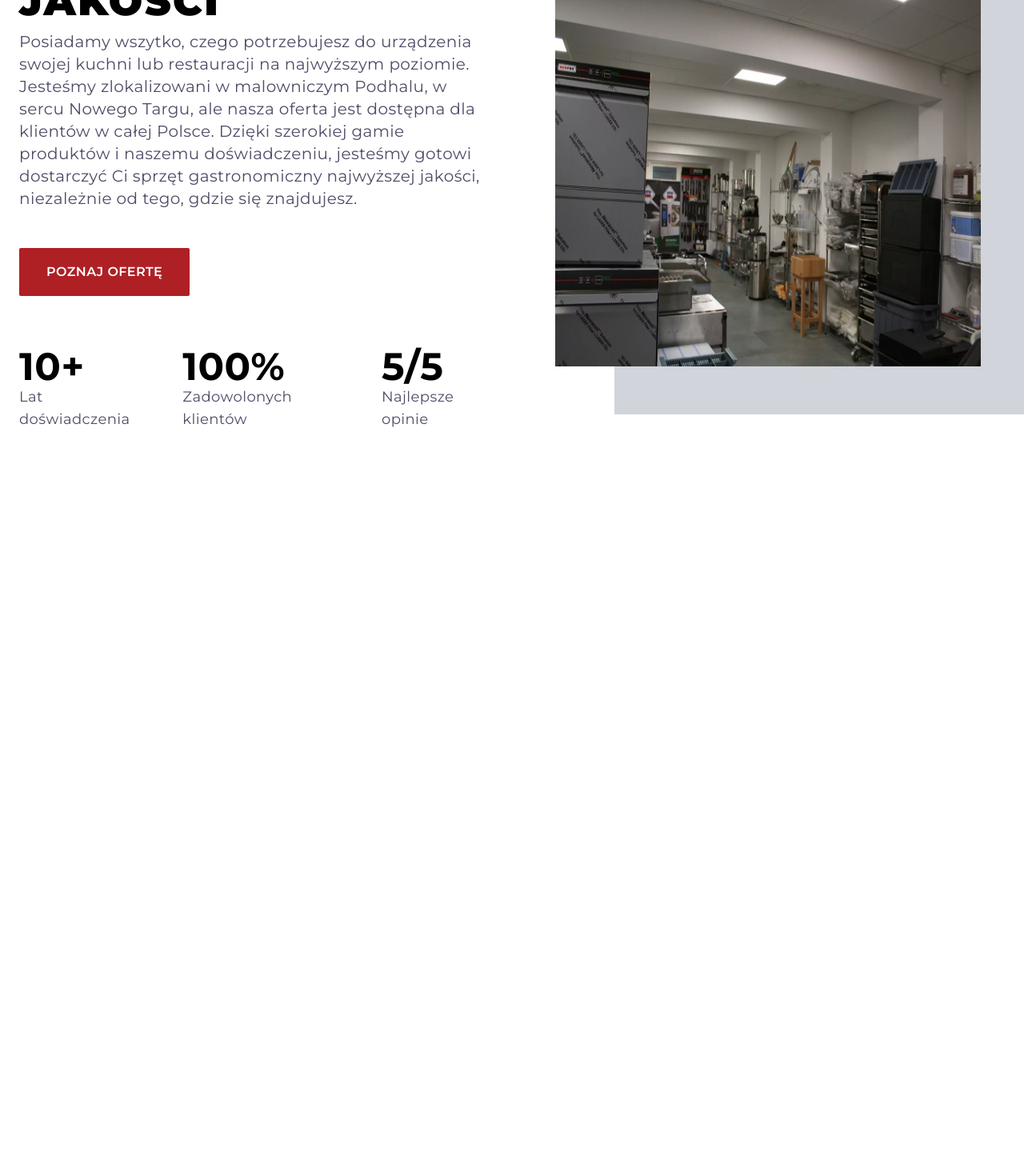
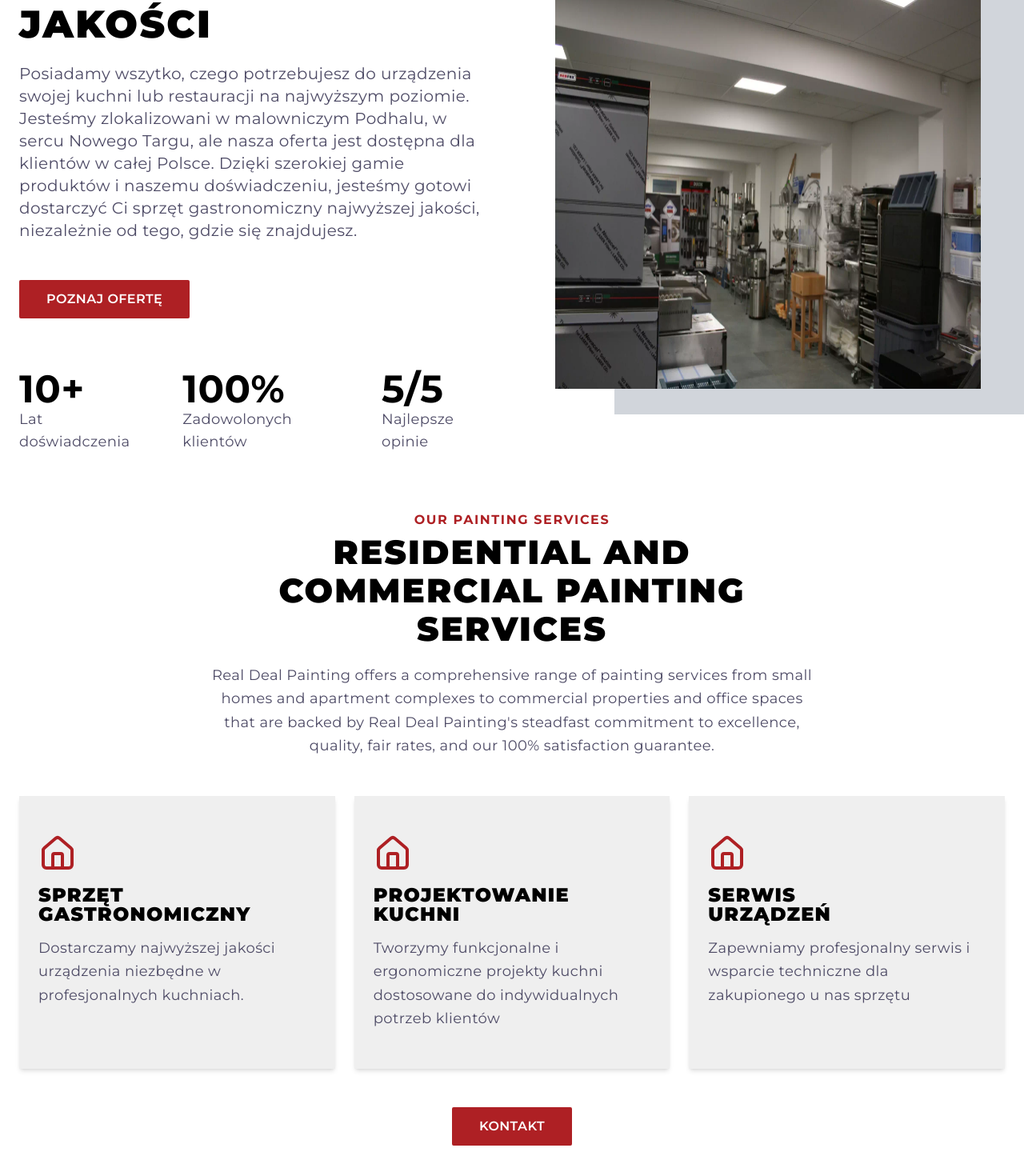
Before and after one commit to marekgacekdev45/bentto, a Next.js app: page / in a window 1280 px wide. Shown: the part 282-1752 px from the top of the page at 80% size. Before the commit the page ends 880 px from the top, so only its background shows below. Built offline with nearby package versions, Linux system fonts and the light colour scheme.

Commit message:
create about section

```diff
--- a/app/(root)/page.tsx
+++ b/app/(root)/page.tsx
@@ -1,3 +1,4 @@
+import About from "@/components/home/about";
 import Hero from "@/components/home/hero";
 
 export default function Home() {
@@ -6,6 +7,7 @@ export default function Home() {
     return (
         <>
       <Hero/>
+      <About/>
         </>
     );
 }
--- a/app/globals.css
+++ b/app/globals.css
@@ -3,30 +3,39 @@
 @tailwind utilities;
 
 @layer base {
+
+	html{
+		@apply scroll-smooth
+	}
+
 	body {
-		@apply font-normal text-text tracking-wide  ;
+		@apply font-normal text-text tracking-wide;
 	}
 }
 
 @layer utilities {
-.wrapper{
-	@apply max-w-screen-2xl mx-auto px-6 md:px-20 lg:px-6
-}
+	.wrapper {
+		@apply max-w-screen-2xl mx-auto px-6 md:px-20 lg:px-6;
+	}
+
+	.preheading{
+		@apply uppercase font-bold tracking-widest text-secondary-400
+	}
 
 	.heading {
-		@apply font-medium;
+		@apply uppercase text-[42px] font-black text-black  tracking-wider leading-[3rem];
 	}
-	/* .text {
-		@apply font-light;
-	} */
+	.text {
+		@apply leading-relaxed text-lg;
+	}
 	.link-hover {
-		@apply relative w-fit block after:block after:content-[''] after:absolute after:h-[1px] after:bg-secondary-400 after:w-full after:scale-x-0 after:hover:scale-x-100 after:transition after:duration-300 after:origin-left;
+		@apply relative w-fit block after:block after:content-[''] after:absolute after:h-[2px] after:bg-secondary-400 after:w-full after:scale-x-0 after:hover:scale-x-100 after:transition after:duration-300 after:origin-left;
 	}
 	.link-hover--group {
-		@apply relative w-fit block after:block after:content-[''] after:absolute after:h-[1px] after:bg-secondary-400 after:w-full after:scale-x-0 after:group-hover:scale-x-100 after:transition after:duration-300 after:origin-left;
+		@apply relative w-fit block after:block after:content-[''] after:absolute after:h-[2px] after:bg-secondary-400 after:w-full after:scale-x-0 after:group-hover:scale-x-100 after:transition after:duration-300 after:origin-left;
 	}
-	.link-active{
-		@apply relative w-fit block after:block after:content-[''] after:absolute after:h-[1px] after:bg-secondary-400 after:w-full
+	.link-active {
+		@apply relative w-fit block after:block after:content-[''] after:absolute after:h-[2px] after:bg-secondary-400 after:w-full;
 	}
 
 	.topbar_link {
--- a/components/button.tsx
+++ b/components/button.tsx
@@ -6,7 +6,7 @@ const Button = ({ className, href, label }: { href: string; label: string; class
 		<Link
 			href={href}
 			className={cn(
-				'rounded-sm px-8 py-2.5 md:py-4 overflow-hidden relative group cursor-pointer border-2 font-semibold border-secondary-400 text-white bg-secondary-400 uppercase',
+				'rounded-sm px-8 py-2.5 overflow-hidden relative group cursor-pointer border-2 font-semibold border-secondary-400 text-white bg-secondary-400 uppercase',
 				className
 			)}>
 			<span className='absolute w-64 h-0 transition-all duration-300 origin-center rotate-45 -translate-x-20 bg-white top-1/2 group-hover:h-64 group-hover:-translate-y-32 ease'></span>
--- a/components/header.tsx
+++ b/components/header.tsx
@@ -15,7 +15,7 @@ const navLinks = [
 	{
 		id: 1,
 		title: 'O nas',
-		href: '/',
+		href: '/#o-nas',
 		desktop: true,
 	},
 	{
@@ -98,7 +98,7 @@ const Navbar = () => {
 						<li key={item.id} className={`${item.desktop ? '' : '2xl:hidden'}`}>
 							<Link
 								href={item.href}
-								className={`uppercase text-[19px] font-semibold ${pathname === item.href ? 'link-active' : 'link-hover'}`}>
+								className={`uppercase text-[19px] font-bold text-black ${pathname === item.href ? 'link-active' : 'link-hover'}`}>
 								{item.title}
 							</Link>
 						</li>
--- /dev/null
+++ b/components/home/about.tsx
@@ -0,0 +1,67 @@
+import { Home } from 'lucide-react'
+import Image from 'next/image'
+
+import test from '@/public/images/bentto_1.webp'
+import Button from '../button'
+
+const offers = [
+	{
+		id: 1,
+		title: 'Sprzęt gastronomiczny',
+		description: 'Dostarczamy najwyższej jakości urządzenia niezbędne w profesjonalnych kuchniach.',
+		icon: <Home className='text-secondary-400 group-hover:text-primary-200 duration-500 size-12' />,
+		image: '/images/bentto_1.webp',
+	},
+	{
+		id: 2,
+		title: 'Projektowanie kuchni',
+		description: 'Tworzymy funkcjonalne i ergonomiczne projekty kuchni dostosowane do indywidualnych potrzeb klientów',
+		icon: <Home className='text-secondary-400 group-hover:text-primary-200 duration-500  size-12' />,
+		image: '/images/bentto_1.webp',
+	},
+	{
+		id: 3,
+		title: 'Serwis <br/> urządzeń',
+		description: 'Zapewniamy profesjonalny serwis i wsparcie techniczne dla zakupionego u nas sprzętu',
+		icon: <Home className='text-secondary-400 group-hover:text-primary-200 duration-500  size-12' />,
+		image: '/images/bentto_1.webp',
+	},
+]
+
+const About = () => {
+	return (
+		<section id='o-nas' className='pt-10 pb-10'>
+			<div className='wrapper !max-w-screen-xl'>
+				<div className='max-w-screen-md mx-auto text-center space-y-1'>
+					<span className='preheading'>Our painting services</span>
+					<h2 className='heading '>Residential And Commercial Painting Services</h2>
+					<p className='leading-relaxed text-lg pt-4'>
+						Real Deal Painting offers a comprehensive range of painting services from small homes and apartment
+						complexes to commercial properties and office spaces that are backed by Real Deal Painting's steadfast
+						commitment to excellence, quality, fair rates, and our 100% satisfaction guarantee.
+					</p>
+				</div>
+				<div className='grid grid-cols-1 lg:grid-cols-3 gap-6 2xl:gap-12 my-12 '>
+					{offers.map(offer => (
+						<div
+							key={offer.id}
+							className='group bg-primary-600 hover:bg-secondary-400/80 duration-500 flex flex-col justify-start gap-4 px-6 py-12 2xl:p-12 shadow-md relative md:w-3/4 lg:w-full mx-auto'>
+							{offer.icon}
+							<h3
+								className='heading !text-2xl !leading-none group-hover:!text-primary-200 !duration-500'
+								dangerouslySetInnerHTML={{ __html: offer.title }}
+							/>
+							<p className='text group-hover:!text-primary-200 !duration-500'>{offer.description}</p>
+							<Image src={offer.image} alt={offer.title} className='-z-10' fill quality={60} />
+						</div>
+					))}
+				</div>
+				<div className='flex justify-center'>
+					<Button href='/kontakt' label='Kontakt' className='' />
+				</div>
+			</div>
+		</section>
+	)
+}
+
+export default About
--- a/components/home/hero.tsx
+++ b/components/home/hero.tsx
@@ -5,13 +5,13 @@ import HeroImg from '@/public/images/bentto_1.webp'
 
 const Hero = () => {
 	return (
-		<section className='pt-48 lg:pt-36 relative lg:h-screen mb-20'>
+		<section className='pt-48 lg:pt-36 relative lg:h-screen mb-10 sm:mb-20'>
 			<div className='hidden lg:block absolute inset-y-0 left-[60%] right-0 bg-gray-300 -z-10'></div>
 			<div className='wrapper grid grid-cols-1 lg:grid-cols-2 h-full gap-12 2xl:gap-32 '>
 				{/* text */}
 				<div className='flex flex-col justify-center items-center lg:items-start text-center lg:text-left '>
-					<h1 className='uppercase text-[25px] xxs:text-3xl xs:text-4xl xl:text-[50px] font-black text-black font-text tracking-wider leading-[1.1]'>Sprzęt gastronomiczny najwyższej jakości</h1>
-					<p className=' md:text-xl leading-relaxed font-text mt-4'>
+					<h1 className='heading !text-[25px]  xxs:!text-3xl xs:!text-4xl xl:!text-5xl'>Sprzęt gastronomiczny najwyższej jakości</h1>
+					<p className=' md:text-xl leading-relaxed  mt-6'>
 						Posiadamy wszytko, czego potrzebujesz do urządzenia swojej kuchni lub restauracji na najwyższym poziomie.
 						Jesteśmy zlokalizowani w malowniczym Podhalu, w sercu Nowego Targu, ale nasza oferta jest dostępna dla
 						klientów w całej Polsce. Dzięki szerokiej gamie produktów i naszemu doświadczeniu, jesteśmy gotowi
@@ -35,7 +35,7 @@ const Hero = () => {
 					</ul>
 				</div>
 				{/* image */}
-				<Image src={HeroImg} alt='2' width={600} height={814} priority quality={90} className='mb-24 lg:pb-20 lg:mb-0 mx-auto max-w-[600px] aspect-[4/3] lg:aspect-auto lg:h-3/4 xl:h-[84%] w-full xl:w-[90%]  my-auto' />
+				<Image src={HeroImg} alt='2' width={600} height={814} priority quality={90} className='sm:mb-24 lg:pb-20 lg:mb-0 mx-auto max-w-[600px] aspect-[4/3] lg:aspect-auto lg:h-3/4 xl:h-[84%] w-full xl:w-[90%]  my-auto' />
 			</div>
 		</section>
 	)
--- a/tailwind.config.ts
+++ b/tailwind.config.ts
@@ -19,7 +19,7 @@ export default {
 				primary: {
 					'200': '#ffffff',
 					'400': '#f7f7f7',
-					'600': '',
+					'600': '#efefef',
 				},
 				secondary: {
 					200: '#b5453f',
```
